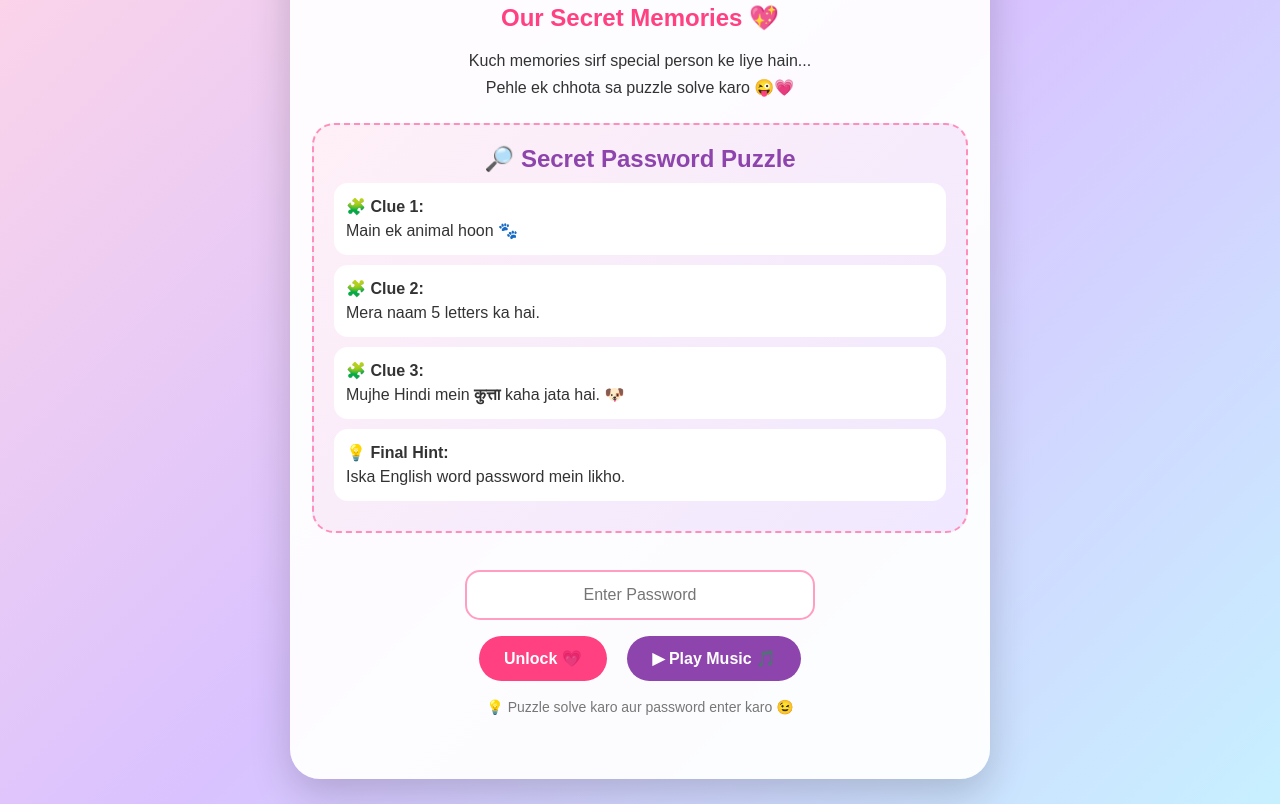
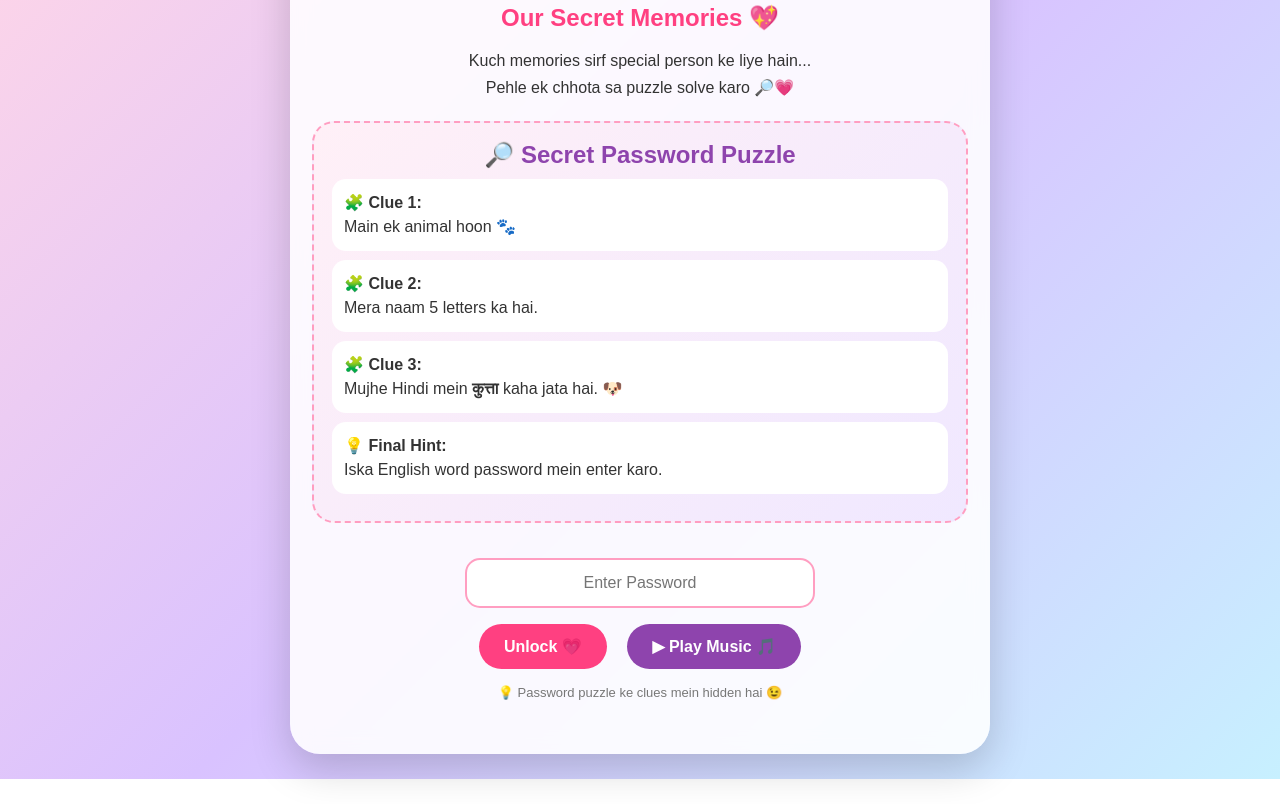
Before and after one commit to vinayakanand292-eng/Ammu1, a plain HTML site: page index.html in a window 1280 px wide. Shown: the part 122-926 px from the top of the page. After the commit the page ends 901 px from the top, so only its background shows below. Drawn offline with Linux system fonts and the light colour scheme.

Commit message:
Refactor HTML and CSS for improved styling

```diff
--- a/index.html
+++ b/index.html
@@ -3,6 +3,7 @@
 <head>
 <meta charset="UTF-8">
 <meta name="viewport" content="width=device-width, initial-scale=1.0">
+
 <title>Our Bestie Memories 💖</title>
 
 <style>
@@ -31,11 +32,12 @@ body{
 .card{
     width:100%;
     max-width:700px;
-    background:rgba(255,255,255,.94);
+    background:rgba(255,255,255,.88);
     border-radius:30px;
     padding:30px 22px;
     text-align:center;
     box-shadow:0 15px 40px rgba(0,0,0,.18);
+    backdrop-filter:blur(10px);
 }
 
 h1{
@@ -91,16 +93,15 @@ button:hover{
 }
 
 .hint{
-    font-size:14px;
+    font-size:13px;
     color:#777;
-    margin-top:10px;
+    margin-top:8px;
 }
 
 .error{
     color:#e53935;
     font-weight:bold;
     min-height:24px;
-    margin-top:10px;
 }
 
 .hidden{
@@ -108,12 +109,13 @@ button:hover{
 }
 
 /* PUZZLE */
+
 .puzzle{
     background:linear-gradient(135deg,#fff0f7,#f0e8ff);
-    border:2px dashed #ff8fba;
+    border:2px dashed #ff9ec1;
     border-radius:22px;
-    padding:20px;
-    margin:22px 0;
+    padding:18px;
+    margin:20px 0;
     text-align:left;
 }
 
@@ -124,9 +126,9 @@ button:hover{
 
 .clue{
     background:white;
+    border-radius:14px;
     padding:12px;
-    margin:10px 0;
-    border-radius:14px;
+    margin:9px 0;
     line-height:1.5;
 }
 
@@ -192,7 +194,6 @@ button:hover{
     font-size:25px;
     animation:fall linear forwards;
     pointer-events:none;
-    z-index:9999;
 }
 
 @keyframes fall{
@@ -209,7 +210,6 @@ button:hover{
     top:-20px;
     animation:confettiFall 3s linear forwards;
     pointer-events:none;
-    z-index:9999;
 }
 
 @keyframes confettiFall{
@@ -225,10 +225,11 @@ button:hover{
 
 @keyframes bounce{
     0%,100%{
-        transform:translateY(0);
+        transform:translateY(0)
     }
+
     50%{
-        transform:translateY(-12px);
+        transform:translateY(-12px)
     }
 }
 
@@ -246,11 +247,13 @@ button:hover{
         font-size:32px;
     }
 }
+
 </style>
 </head>
 
 
 <body>
+
 
 <!-- ================= PASSWORD PAGE ================= -->
 
@@ -269,15 +272,17 @@ button:hover{
     <p>
         Kuch memories sirf special person ke liye hain...
         <br>
-        Pehle ek chhota sa puzzle solve karo 😜💗
+        Pehle ek chhota sa puzzle solve karo 🔎💗
     </p>
 
 
-    <!-- VISIBLE PASSWORD PUZZLE -->
+    <!-- VISIBLE PUZZLE -->
 
     <div class="puzzle">
 
-        <h2>🔎 Secret Password Puzzle</h2>
+        <h2>
+            🔎 Secret Password Puzzle
+        </h2>
 
         <div class="clue">
             🧩 <b>Clue 1:</b><br>
@@ -296,7 +301,7 @@ button:hover{
 
         <div class="clue">
             💡 <b>Final Hint:</b><br>
-            Iska English word password mein likho.
+            Iska English word password mein enter karo.
         </div>
 
     </div>
@@ -306,47 +311,61 @@ button:hover{
         type="password"
         id="password"
         placeholder="Enter Password"
-        autocomplete="off"
     >
 
     <br>
 
+
     <button
         class="unlock"
-        onclick="checkPassword()">
+        onclick="checkPassword()"
+    >
         Unlock 💗
     </button>
+
 
     <button
         class="music"
         onclick="toggleMusic()"
-        id="musicBtn">
+        id="musicBtn"
+    >
         ▶ Play Music 🎵
     </button>
 
+
     <div class="hint">
-        💡 Puzzle solve karo aur password enter karo 😉
+        💡 Password puzzle ke clues mein hidden hai 😉
     </div>
 
-    <div id="error" class="error"></div>
+
+    <div
+        id="error"
+        class="error">
+    </div>
 
 </div>
 
 </section>
 
 
+
 <!-- ================= MEMORY PAGE ================= -->
 
-<section id="memoryPage" class="screen hidden">
+<section
+    id="memoryPage"
+    class="screen hidden"
+>
 
 <div class="card">
 
-    <h1>Our Bestie Memories 💕</h1>
+    <h1>
+        Our Bestie Memories 💕
+    </h1>
 
     <p>
         Some people come into our life as strangers,
-        but slowly become one of the most important
-        parts of our memories. 🥹💖
+        but slowly become one of the most important parts
+        of our memories. 🥹💖
     </p>
 
 
@@ -354,18 +373,22 @@ button:hover{
 
         <img
             src="photo1.jpg"
-            alt="Bestie Memory 1">
+            alt="Bestie Memory 1"
+        >
 
         <img
             src="photo2.jpg"
-            alt="Bestie Memory 2">
+            alt="Bestie Memory 2"
+        >
 
     </div>
 
 
     <div class="memory">
 
-        <h2>Harsh & Amulya 🫶</h2>
+        <h2>
+            Harsh & Amulya 🫶
+        </h2>
 
         <p>
             From random talks to endless laughs,
@@ -378,43 +401,52 @@ button:hover{
 
     <div class="memory">
 
-        <h2>Those Little Memories ✨</h2>
+        <h2>
+            Those Little Memories ✨
+        </h2>
 
         <p>
-            Maybe we don't realize it while living
-            those moments, but later those small moments
-            become the memories we miss the most. 🥹
+            Maybe we don't realize it while living those moments,
+            but later those small moments become the memories
+            we miss the most. 🥹
         </p>
 
     </div>
 
 
-    <!-- FINAL QUESTION -->
+    <!-- ================= QUESTION ================= -->
 
     <div class="memory question">
 
-        <h2>One Last Question... 💌</h2>
+        <h2>
+            One Last Question... 💌
+        </h2>
 
         <p>
+
             After everything we've shared,
+
             <br><br>
 
             <b>
                 Kya tum ye friendship continue karna chahti ho? 🥺❤️
             </b>
+
         </p>
 
 
         <button
             class="yes"
-            onclick="sendAnswer('Yes 💓')">
+            onclick="sendAnswer('Yes 💓')"
+        >
             YES 💖
         </button>
 
 
         <button
             class="no"
-            onclick="sendAnswer('No 🤷')">
+            onclick="sendAnswer('No 🤷')"
+        >
             NO 🤷
         </button>
 
@@ -425,16 +457,24 @@ button:hover{
 </section>
 
 
+
 <!-- ================= FINAL PAGE ================= -->
 
-<section id="finalPage" class="final hidden">
+<section
+    id="finalPage"
+    class="final hidden"
+>
 
-<div class="card" id="finalCard"></div>
+<div
+    class="card"
+    id="finalCard">
+</div>
 
 </section>
 
 
-<!-- GOOGLE FORM HIDDEN FRAME -->
+
+<!-- GOOGLE FORM FRAME -->
 
 <iframe
     name="googleFormFrame"
@@ -442,20 +482,29 @@ button:hover{
 </iframe>
 
 
-<!-- ================= MUSIC ================= -->
 
-<audio id="music" loop preload="auto">
+<!-- MUSIC -->
+
+<audio
+    id="music"
+    loop
+>
 
     <source
         src="music.mp3"
-        type="audio/mpeg">
+        type="audio/mpeg"
+    >
 
 </audio>
 
 
+
 <script>
 
-/* ================= PASSWORD ================= */
+
+/* =========================================
+   PASSWORD
+========================================= */
 
 function checkPassword(){
 
@@ -466,7 +515,13 @@ function checkPassword(){
         .trim()
         .toLowerCase();
 
+
+    /*
+       Password = kutta
+    */
+
     const secret = "kutta";
+
 
     if(input === secret){
 
@@ -475,14 +530,18 @@ function checkPassword(){
         .classList
         .add("hidden");
 
+
         document
         .getElementById("memoryPage")
         .classList
         .remove("hidden");
 
+
         startHearts();
 
-    }else{
+    }
+
+    else{
 
         document
         .getElementById("error")
@@ -490,33 +549,46 @@ function checkPassword(){
         "Wrong password 😜 Try again!";
 
     }
+
 }
 
 
-/* ENTER KEY */
+
+/* =========================================
+   ENTER KEY
+========================================= */
 
 document
 .getElementById("password")
-.addEventListener("keydown",function(event){
+.addEventListener(
+    "keydown",
+    function(event){
 
-    if(event.key === "Enter"){
-        checkPassword();
+        if(event.key === "Enter"){
+            checkPassword();
+        }
+
     }
-
-});
+);
 
 
-/* ================= MUSIC ================= */
+
+/* =========================================
+   MUSIC
+========================================= */
 
 let musicPlaying = false;
+
 
 function toggleMusic(){
 
     const music =
         document.getElementById("music");
 
+
     const btn =
         document.getElementById("musicBtn");
+
 
     if(!musicPlaying){
 
@@ -533,13 +605,15 @@ function toggleMusic(){
 
             alert(
                 "Music play nahi ho rahi 😅\n\n" +
-                "Check karo ki music.mp3 file " +
+                "Check karo ki music.mp3 " +
                 "index.html ke same folder mein hai."
             );
 
         });
 
-    }else{
+    }
+
+    else{
 
         music.pause();
 
@@ -547,21 +621,35 @@ function toggleMusic(){
 
         btn.innerHTML =
             "▶ Play Music 🎵";
+
     }
+
 }
 
 
-/* ================= GOOGLE FORM ================= */
+
+/* =========================================
+   GOOGLE FORM
+   SAME WORKING LOGIC
+========================================= */
 
 function sendAnswer(answer){
+
+    /*
+       Your original working Google Form
+       response endpoint.
+    */
 
     const form =
         document.createElement("form");
 
+
     form.method = "POST";
+
 
     form.action =
         "https://docs.google.com/forms/d/e/1FAIpQLSfSkpzU2vKjMkRH-A-sOfpv6nO0KAj2i7FvJmgYmhphWevqxQ/formResponse";
+
 
     form.target =
         "googleFormFrame";
@@ -570,10 +658,18 @@ function sendAnswer(answer){
     const input =
         document.createElement("input");
 
+
     input.type = "hidden";
+
+
+    /*
+       Same entry ID as your original
+       working code.
+    */
 
     input.name =
         "entry.1849120093";
+
 
     input.value =
         answer;
@@ -581,19 +677,23 @@ function sendAnswer(answer){
 
     form.appendChild(input);
 
+
     document.body.appendChild(form);
 
+
     form.submit();
+
 
     form.remove();
 
 
-    /* SHOW FINAL PAGE */
+    /* ================= FINAL SCREEN ================= */
 
     document
     .getElementById("memoryPage")
     .classList
     .add("hidden");
+
 
     document
     .getElementById("finalPage")
@@ -601,7 +701,7 @@ function sendAnswer(answer){
     .remove("hidden");
 
 
-    /* YES */
+    /* ================= YES ================= */
 
     if(answer.startsWith("Yes")){
 
@@ -637,12 +737,14 @@ function sendAnswer(answer){
 
         `;
 
+
         startConfetti();
         startHearts();
 
     }
 
-    /* NO */
+
+    /* ================= NO ================= */
 
     else{
 
@@ -674,14 +776,21 @@ function sendAnswer(answer){
 
         `;
 
+
         startHearts();
+
     }
+
 }
 
 
-/* ================= HEARTS ================= */
+
+/* =========================================
+   FALLING HEARTS
+========================================= */
 
 let heartsStarted = false;
+
 
 function startHearts(){
 
@@ -689,19 +798,33 @@ function startHearts(){
         return;
     }
 
+
     heartsStarted = true;
+
 
     setInterval(function(){
 
         const heart =
             document.createElement("div");
 
-        heart.className = "heart";
+
+        heart.className =
+            "heart";
+
 
         const emojis = [
-            "❤️","💖","💕","💗",
-            "💓","💞","🫶","✨"
+
+            "❤️",
+            "💖",
+            "💕",
+            "💗",
+            "💓",
+            "💞",
+            "🫶",
+            "✨"
+
         ];
+
 
         heart.innerHTML =
             emojis[
@@ -710,23 +833,34 @@ function startHearts(){
                 )
             ];
 
+
         heart.style.left =
             Math.random()*100 + "vw";
+
 
         heart.style.animationDuration =
             (3 + Math.random()*4) + "s";
 
+
         document.body.appendChild(heart);
 
+
         setTimeout(function(){
+
             heart.remove();
+
         },7000);
 
+
     },350);
+
 }
 
 
-/* ================= CONFETTI ================= */
+
+/* =========================================
+   CONFETTI
+========================================= */
 
 function startConfetti(){
 
@@ -735,13 +869,18 @@ function startConfetti(){
         const c =
             document.createElement("div");
 
-        c.className = "confetti";
+
+        c.className =
+            "confetti";
+
 
         c.style.left =
             Math.random()*100 + "vw";
 
+
         c.style.animationDuration =
             (2 + Math.random()*3) + "s";
+
 
         c.style.background =
             `hsl(
@@ -750,17 +889,24 @@ function startConfetti(){
                 60%
             )`;
 
+
         c.style.transform =
             `rotate(
                 ${Math.random()*360}deg
             )`;
 
+
         document.body.appendChild(c);
 
+
         setTimeout(function(){
+
             c.remove();
+
         },5000);
+
     }
+
 }
 
 </script>
```
